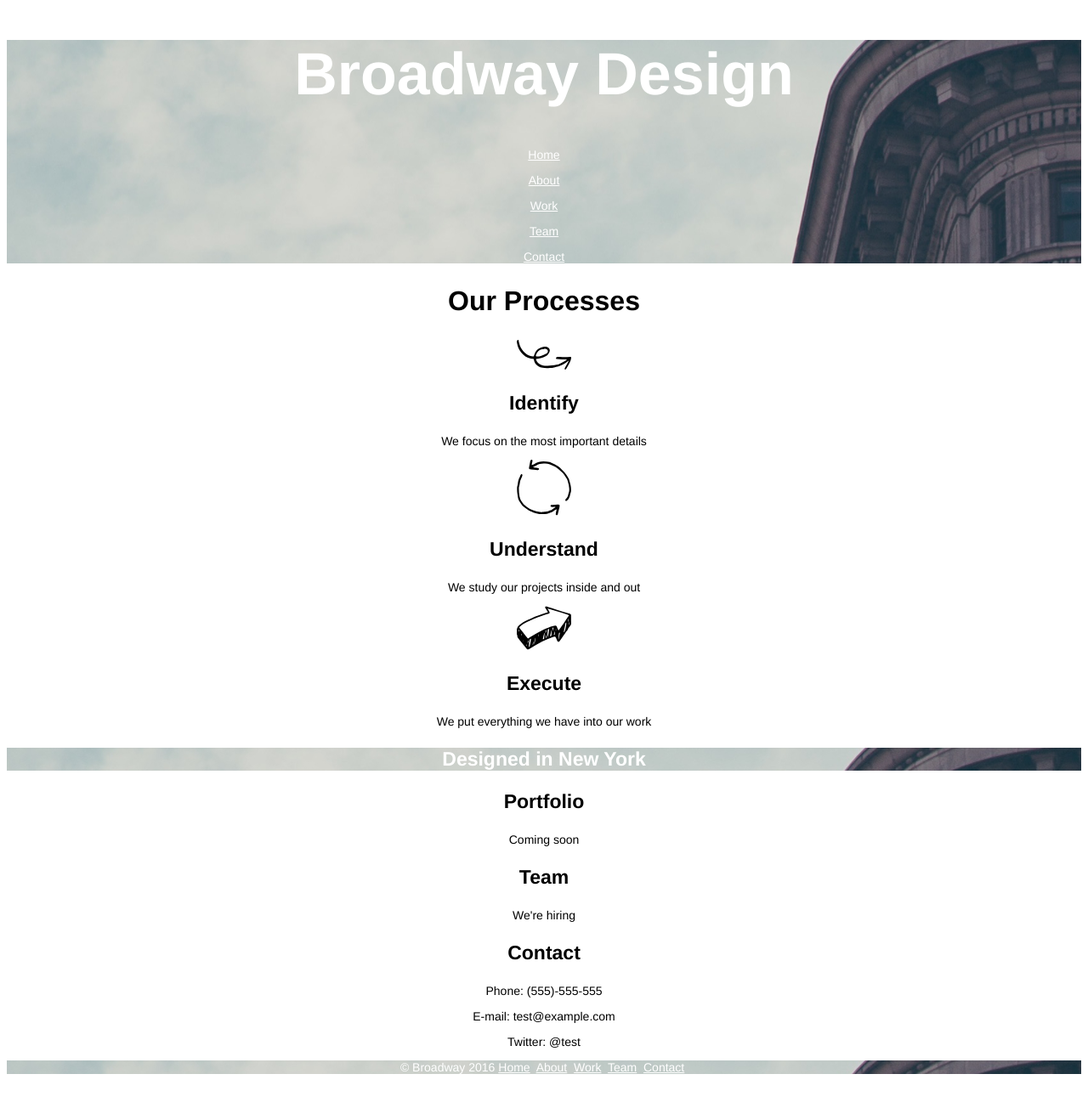
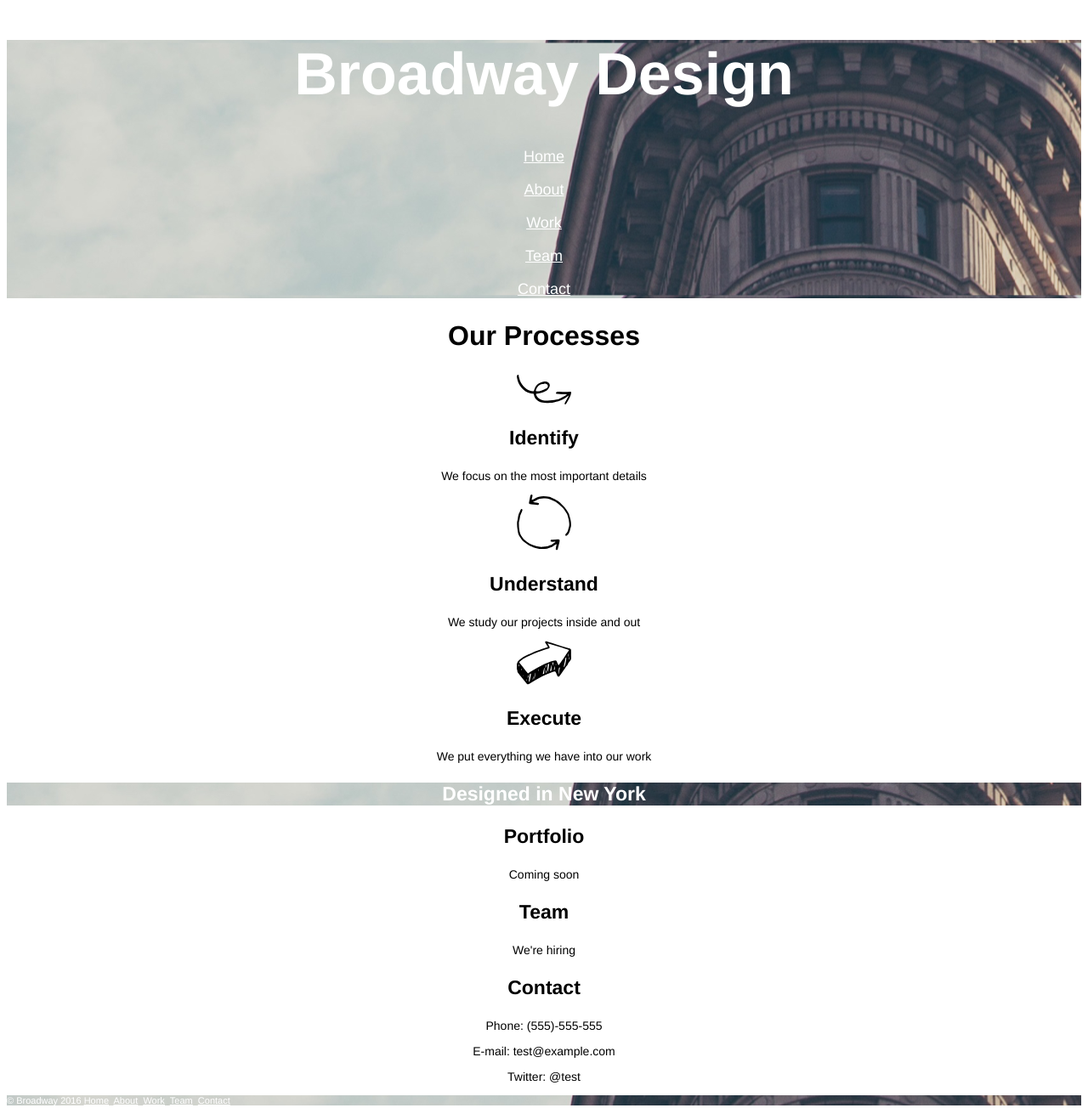
Before and after one commit to thearechner/Broadway, a plain HTML site: page index.html in a window 1280 px wide. Shown: the whole page at 85% size. Before the commit the page ends 1278 px from the top, so only its background shows below. Drawn offline with Linux system fonts and the light colour scheme.

Commit message:
Complete project

```diff
--- a/index.html
+++ b/index.html
@@ -8,11 +8,13 @@
   <body>
     <div class="imgHeader" id="top">
       <h1>Broadway Design</h1>
-      <p><a href="#top">Home</a></p>
-      <p><a href="#process">About</a></p>
-      <p><a href="#portfolio">Work</a></p>
-      <p><a href="#team">Team</a></p>
-      <p><a href="#contact">Contact</a></p>
+      <div class="links">
+        <p><a href="#top">Home</a></p>
+        <p><a href="#process">About</a></p>
+        <p><a href="#portfolio">Work</a></p>
+        <p><a href="#team">Team</a></p>
+        <p><a href="#contact">Contact</a></p>
+      </div>
     </div>
     <div id="process">
       <h2>Our Processes</h2>
@@ -48,7 +50,7 @@
         <p>E-mail: test@example.com</p>
         <p>Twitter: &commat;test</p>
       </div>
-    <div class="imgHeader">
+    <div class="imgHeader" id=footer>
       <p>&copy; Broadway 2016
         <a href="#top">Home</a>&nbsp;
         <a href="#process">About</a>&nbsp;
--- a/resources/css/style.css
+++ b/resources/css/style.css
@@ -5,7 +5,11 @@ body {
 }
 .imgHeader {
   background-image: url("images/the-flatiron-building.png");
+  background-position: center;
   color: white;
+}
+.links {
+  font-size: 18px;
 }
 /* Unvistited link */
 a:link {
@@ -27,3 +31,7 @@ h3 {
   font-size: 23px;
   font-weight: bold;
 }
+#footer {
+  text-align: left;
+  font-size: 11px;
+}
```
